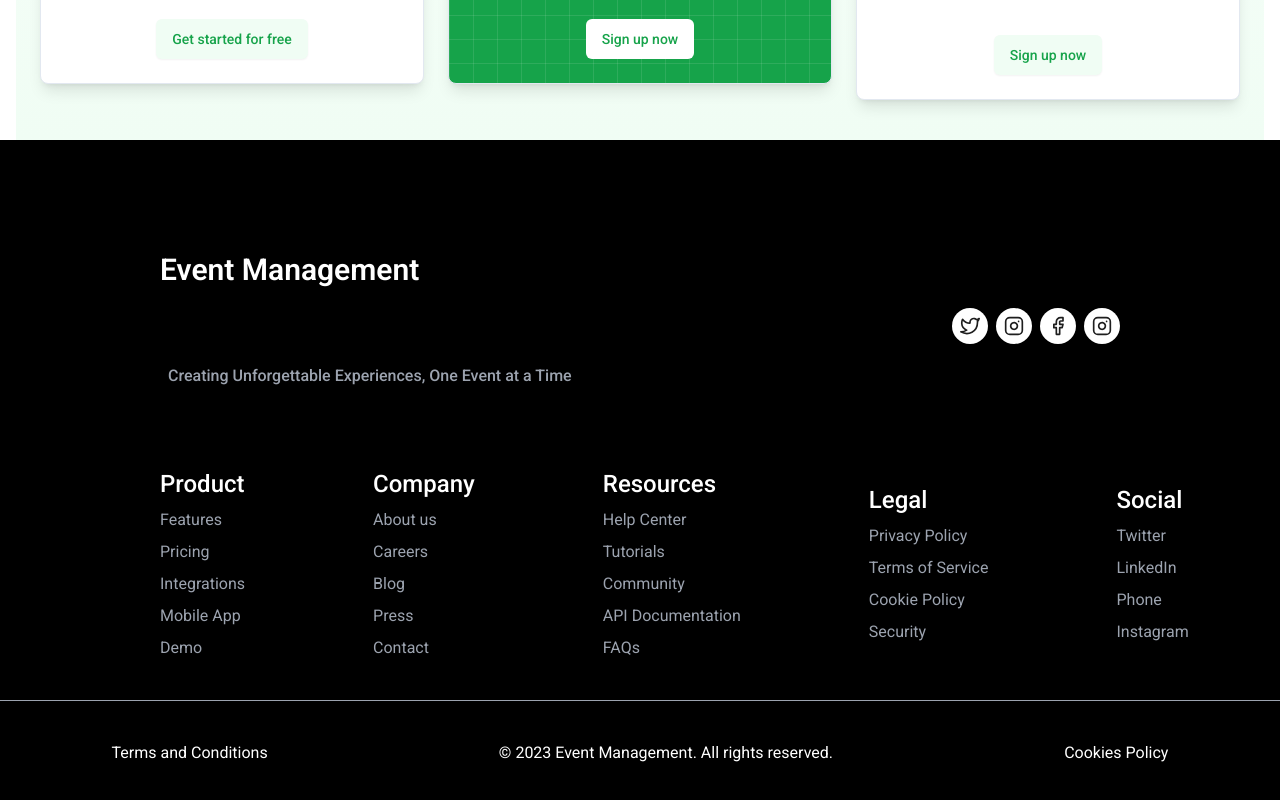
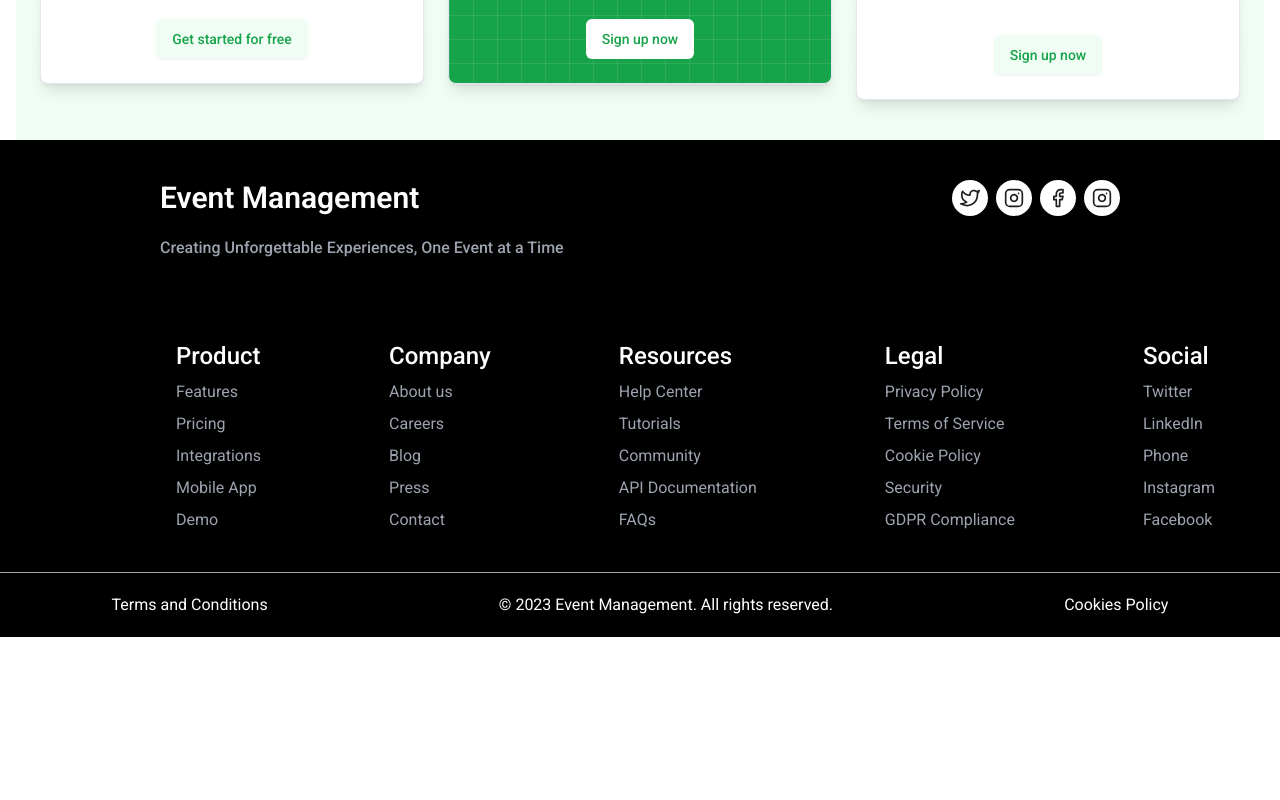
Before and after one commit to gauravThakur-sgl/event-management, a React (Vite) app: page / in a window 1280 px wide. Shown: the part 4205-5005 px from the top of the page. After the commit the page ends 4842 px from the top, so only its background shows below. Built offline with nearby package versions, Linux system fonts and the light colour scheme.

Commit message:
Fixed footer alignment

```diff
--- a/src/components/Footer.tsx
+++ b/src/components/Footer.tsx
@@ -2,10 +2,11 @@ export const Footer = () => {
   const listStyle = "flex flex-col  items-start text-gray-400 gap-2";
   return (
     <div className="bg-black text-white">
-      <div className="pt-28 mx-2 md:mx-40">
+      <div className="pt-10 mx-2 md:mx-40">
+        <div className="flex flex-col md:flex-row justify-between items-center">
           <div className="font-semibold text-3xl text-center md:text-left">Event Management</div>
           {/* Social Media Icons */}
-        <ul className="flex justify-center lg:justify-end items-center gap-2 pt-5">
+          <ul className="flex justify-center lg:justify-end items-center gap-2">
             <li className="bg-white rounded-full p-2 h-9 w-9">
               <img src="/Twitter.svg" alt="Twitter" className="" />
             </li>
@@ -19,12 +20,13 @@ export const Footer = () => {
               <img src="/Instagram.svg" alt="Instagram" />
             </li>
           </ul>
-        <div className="text-gray-400 font-medium text-center md:text-left pt-5 mx-2">
+        </div>
+        <div className="text-gray-400 font-medium text-center md:text-left pt-5">
           Creating Unforgettable Experiences, One Event at a Time
         </div>
 
         {/* Footer Links */}
-        <div className="flex flex-col lg:flex-row items-center gap-5 lg:gap-24 xl:gap-32 2xl:gap-56 pt-20">
+        <div className="flex flex-col lg:flex-row gap-5 px-4 md:gap-4 lg:gap-16 xl:gap-32 2xl:gap-56 pt-20">
           <ul className={`${listStyle}`}>
             <li className="text-2xl font-medium text-white">Product</li>
             <li>Features</li>
@@ -55,6 +57,7 @@ export const Footer = () => {
             <li>Terms of Service</li>
             <li>Cookie Policy</li>
             <li>Security</li>
+            <li>GDPR Compliance</li>
           </ul>
           <ul className={`${listStyle}`}>
             <li className="text-2xl font-medium text-white">Social</li>
@@ -62,10 +65,11 @@ export const Footer = () => {
             <li>LinkedIn</li>
             <li>Phone</li>
             <li>Instagram</li>
+            <li>Facebook</li>
           </ul>
         </div>
       </div>
-      <div className="flex flex-col justify-center md:flex-row  md:justify-around items-center gap-2 py-10 border-t border-gray-400 mt-10">
+      <div className="flex flex-col justify-center md:flex-row  md:justify-around items-center gap-2 py-5 border-t border-gray-400 mt-10">
         <div>Terms and Conditions</div>
         <div className="text-center">© 2023 Event Management. All rights reserved.</div>
         <div>Cookies Policy</div>
```
Lines whose indentation alone changed are shown as unchanged.
